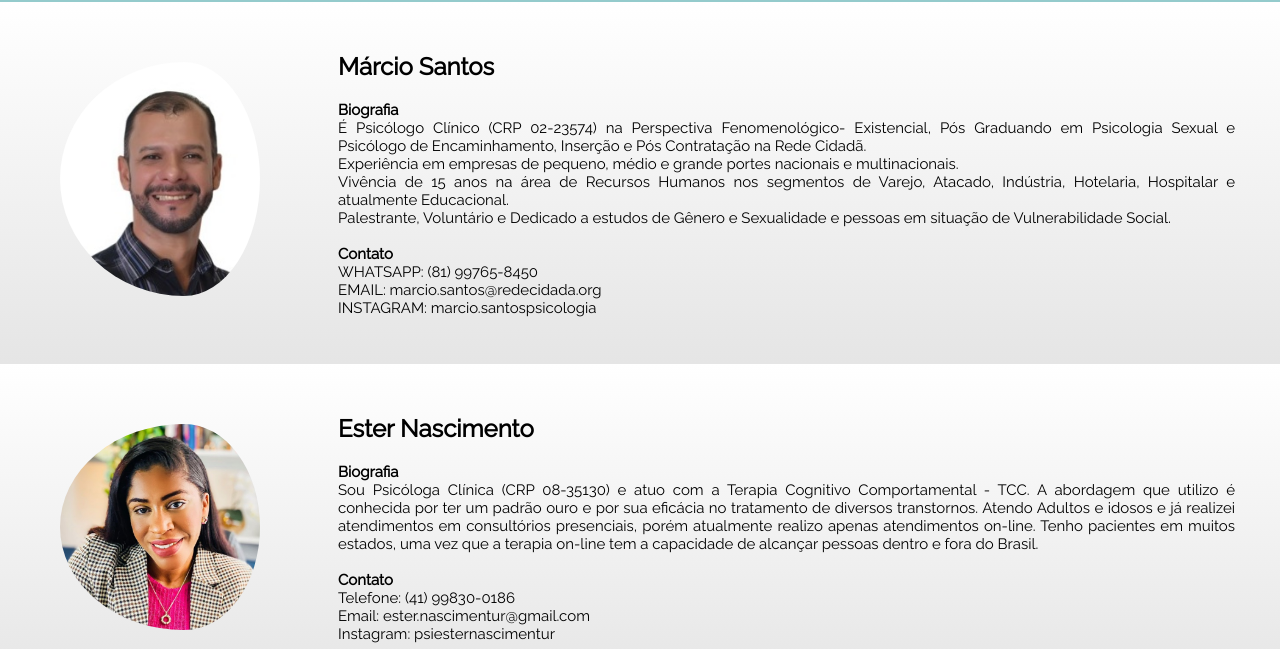
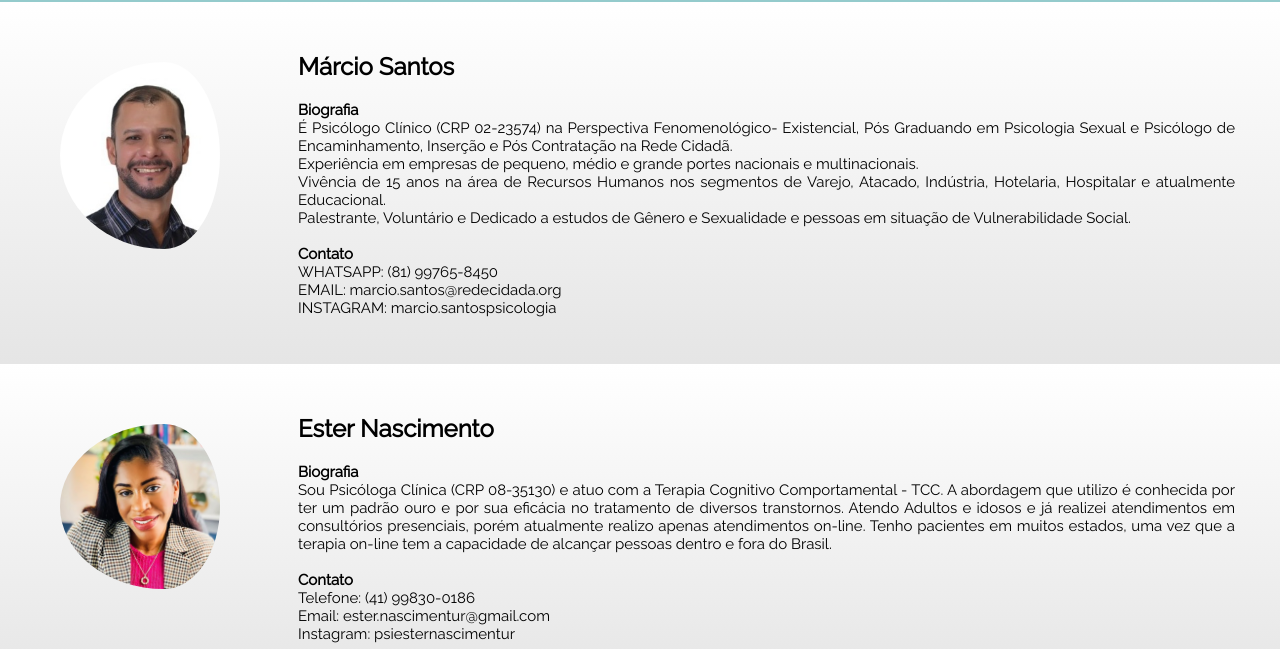
Before and after one commit to Devs097518/psicoajuda, a plain HTML site: page medico.html in a window 1280 px wide. Shown: the part 151-800 px from the top of the page. Drawn offline with Linux system fonts and the light colour scheme; a web font is replaced by a local one.

Commit message:
Update medico.css

```diff
--- a/medico.css
+++ b/medico.css
@@ -29,7 +29,7 @@
 }
 
 #mulher {
-	width: 170px;
+	width: 350px;
 	margin: 30px 0 0 30px;
 	padding-right: 0em;
 
@@ -183,7 +183,7 @@ a {
 }
 
 #mulher {
-	width: 200px;
+	width: 160px;
 	border-radius: 100%;
 	padding-right: 3em;
 }
```
